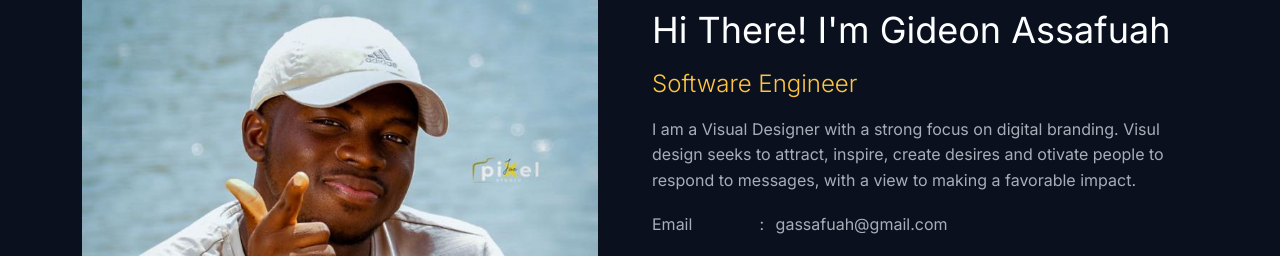
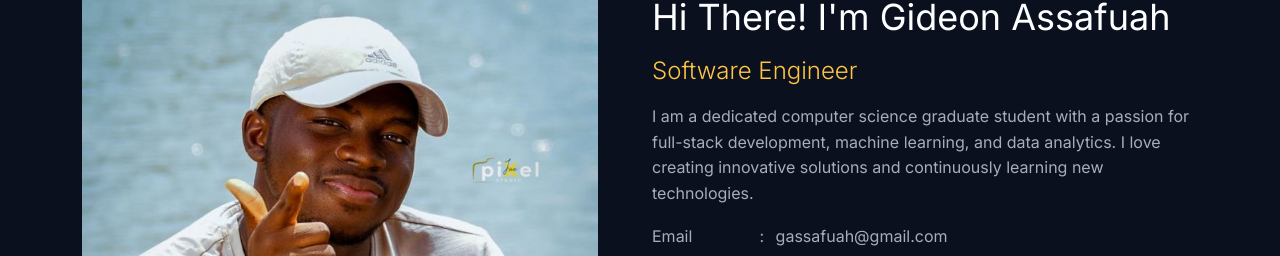
Before and after one commit to Khemy543/portfolio, a React (Vite) app: page / in a window 1280 px wide. Shown: the part 237-493 px from the top of the page. Built offline with nearby package versions, Linux system fonts and the light colour scheme.

Commit message:
[IMP] update about me text

```diff
--- a/src/Data.json
+++ b/src/Data.json
@@ -31,7 +31,7 @@
     "cvPdf": "/img/cv.pdf",
     "title": "Hi There! I'm Gideon Assafuah",
     "subtitle": "Software Engineer",
-    "text": "I am a Visual Designer with a strong focus on digital branding. Visul design seeks to attract, inspire, create desires and otivate people to respond to messages, with a view to making a favorable impact.",
+    "text": "I am a dedicated computer science graduate student with a passion for full-stack development, machine learning, and data analytics. I love creating innovative solutions and continuously learning new technologies.",
     "details": [
       {
         "title": "Email",
--- a/src/components/Protfolio/PortfolioSection.jsx
+++ b/src/components/Protfolio/PortfolioSection.jsx
@@ -53,7 +53,7 @@ const PortfolioSection = ({ data }) => {
             {portfolioItems.map((element, index) => (
               <SinglePortfolio data={element} key={index} getData={getData} />
             ))}
-            <div className="col-lg-12 text-center">
+            {/* <div className="col-lg-12 text-center">
               <div className="st-portfolio-btn">
                 {showLoadMore && (
                   <button
@@ -64,7 +64,7 @@ const PortfolioSection = ({ data }) => {
                   </button>
                 )}
               </div>
-            </div>
+            </div> */}
           </div>
         </div>
         <div className="st-height-b100 st-height-lg-b80"></div>
```
